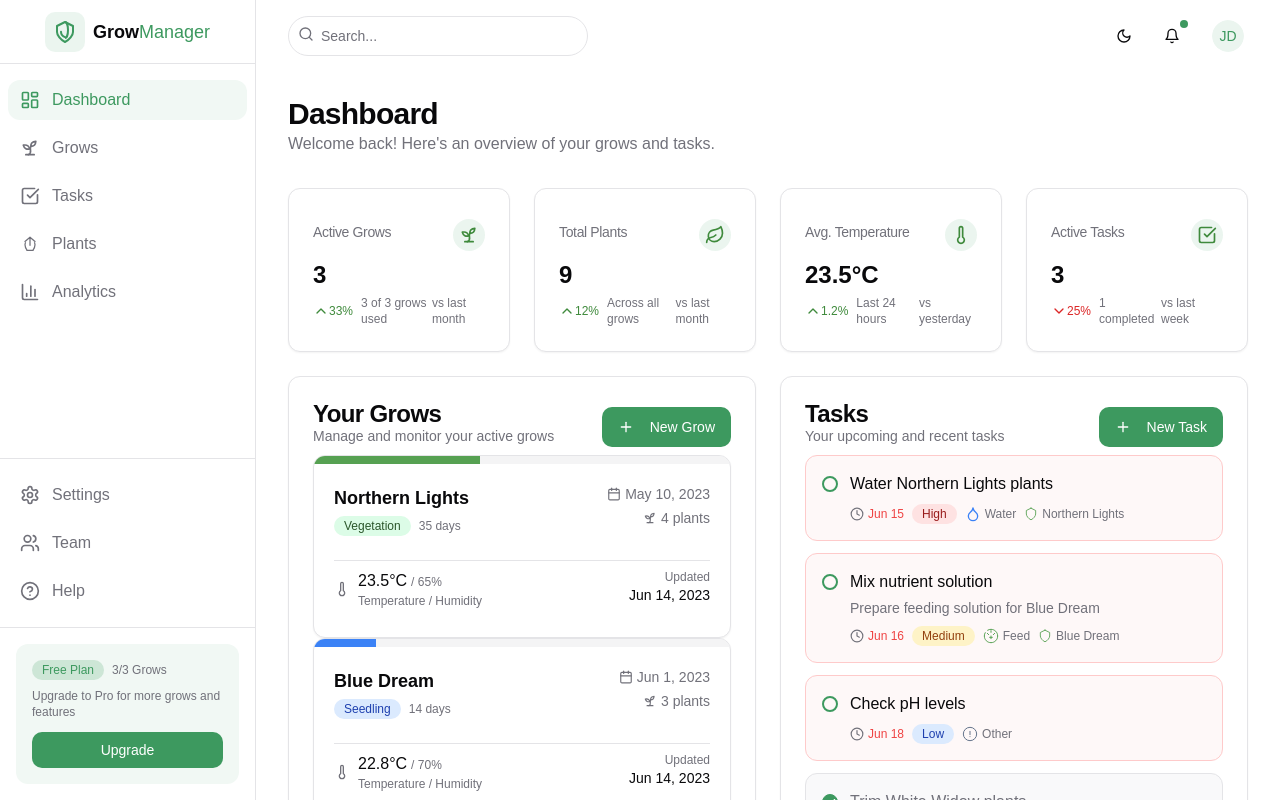
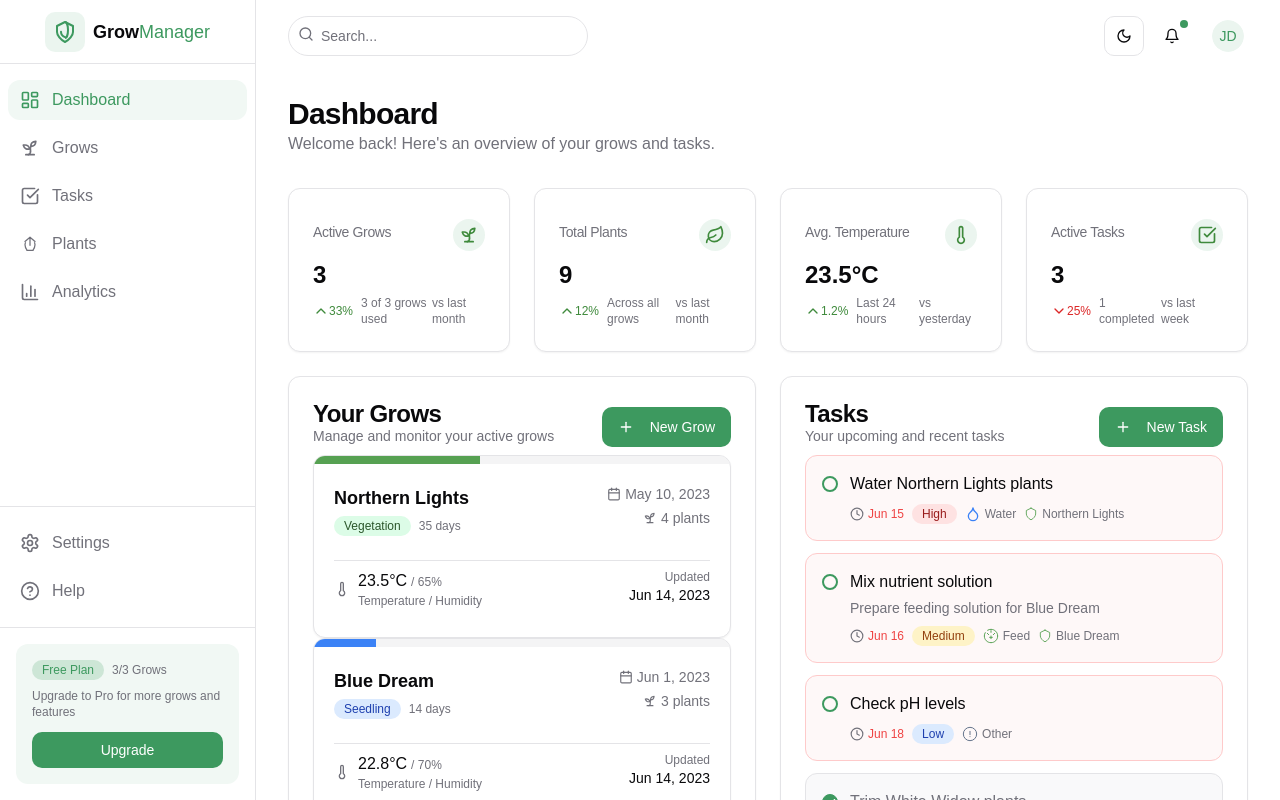
Before and after one commit to 229timmy/growly-tasks-garden, a React (Vite) app: page /dashboard in a window 1280 px wide. Shown: the top 800 px of the page. Built offline with nearby package versions, Linux system fonts and the light colour scheme; a web font is replaced by a local one.

Commit message:
Refactor sidebar and fix theme colors
- Remove teams link from navbar.
- Correct light and dark theme colors.
- Implement other page links.

```diff
--- a/src/App.tsx
+++ b/src/App.tsx
@@ -3,13 +3,27 @@ import { Toaster } from "@/components/ui/toaster";
 import { Toaster as Sonner } from "@/components/ui/sonner";
 import { TooltipProvider } from "@/components/ui/tooltip";
 import { QueryClient, QueryClientProvider } from "@tanstack/react-query";
-import { BrowserRouter, Routes, Route } from "react-router-dom";
+import { BrowserRouter, Routes, Route, Navigate } from "react-router-dom";
 import { ThemeProvider } from "@/hooks/use-theme";
 import Layout from "@/components/layout/Layout";
 import Index from "./pages/Index";
 import NotFound from "./pages/NotFound";
 import Dashboard from "./pages/Dashboard";
 import Grows from "./pages/Grows";
+
+// Create placeholder pages for routes that don't exist yet
+const PlaceholderPage = ({ title }: { title: string }) => (
+  <div className="container py-10">
+    <h1 className="text-3xl font-bold mb-6">{title}</h1>
+    <p className="text-muted-foreground">This page is under construction.</p>
+  </div>
+);
+
+const Tasks = () => <PlaceholderPage title="Tasks" />;
+const Plants = () => <PlaceholderPage title="Plants" />;
+const Analytics = () => <PlaceholderPage title="Analytics" />;
+const Settings = () => <PlaceholderPage title="Settings" />;
+const Help = () => <PlaceholderPage title="Help" />;
 
 const queryClient = new QueryClient();
 
@@ -25,9 +39,12 @@ const App = () => (
             <Route element={<Layout />}>
               <Route path="/dashboard" element={<Dashboard />} />
               <Route path="/grows" element={<Grows />} />
-              {/* ADD ALL LAYOUT ROUTES HERE */}
+              <Route path="/tasks" element={<Tasks />} />
+              <Route path="/plants" element={<Plants />} />
+              <Route path="/analytics" element={<Analytics />} />
+              <Route path="/settings" element={<Settings />} />
+              <Route path="/help" element={<Help />} />
             </Route>
-            {/* ADD ALL CUSTOM ROUTES ABOVE THE CATCH-ALL "*" ROUTE */}
             <Route path="*" element={<NotFound />} />
           </Routes>
         </BrowserRouter>
--- a/src/components/ThemeToggle.tsx
+++ b/src/components/ThemeToggle.tsx
@@ -9,7 +9,7 @@ export function ThemeToggle() {
 
   return (
     <Button
-      variant="ghost"
+      variant="outline"
       size="icon"
       onClick={toggleTheme}
       aria-label="Toggle theme"
--- a/src/components/layout/Layout.tsx
+++ b/src/components/layout/Layout.tsx
@@ -14,7 +14,6 @@ const Layout = ({ children }: { children?: React.ReactNode }) => {
   };
 
   return (
-    <div className={theme}>
     <div className="min-h-screen bg-background">
       <Sidebar isOpen={isSidebarOpen} />
       <div
@@ -28,7 +27,6 @@ const Layout = ({ children }: { children?: React.ReactNode }) => {
         </main>
       </div>
     </div>
-    </div>
   );
 };
 
--- a/src/components/layout/Sidebar.tsx
+++ b/src/components/layout/Sidebar.tsx
@@ -8,7 +8,6 @@ import {
   CheckSquare,
   BarChart3,
   Settings,
-  Users,
   HelpCircle
 } from "lucide-react";
 
@@ -66,11 +65,6 @@ export function Sidebar({ isOpen }: SidebarProps) {
       href: "/settings"
     },
     {
-      label: "Team",
-      icon: <Users className="h-5 w-5" />,
-      href: "/team"
-    },
-    {
       label: "Help",
       icon: <HelpCircle className="h-5 w-5" />,
       href: "/help"
@@ -80,7 +74,7 @@ export function Sidebar({ isOpen }: SidebarProps) {
   return (
     <aside
       className={cn(
-        "fixed inset-y-0 left-0 z-50 flex flex-col border-r bg-background transition-all duration-300 ease-in-out",
+        "fixed inset-y-0 left-0 z-50 flex flex-col border-r bg-sidebar transition-all duration-300 ease-in-out",
         isOpen ? "w-64" : "w-20"
       )}
     >
--- a/src/hooks/use-theme.tsx
+++ b/src/hooks/use-theme.tsx
@@ -18,6 +18,11 @@ export function ThemeProvider({ children }: { children: React.ReactNode }) {
 
   useEffect(() => {
     localStorage.setItem("theme", theme);
+
+    // Apply theme to document element
+    const root = window.document.documentElement;
+    root.classList.remove("light", "dark");
+    root.classList.add(theme);
   }, [theme]);
 
   const toggleTheme = () => {
```
Lines whose indentation alone changed are shown as unchanged.
